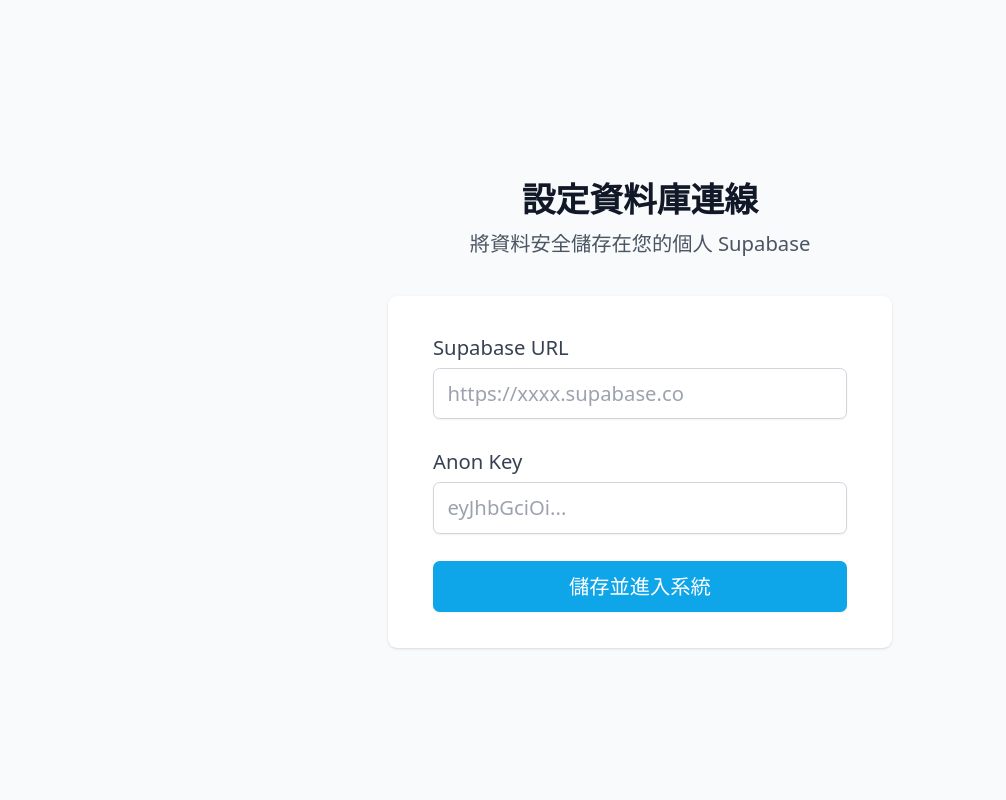
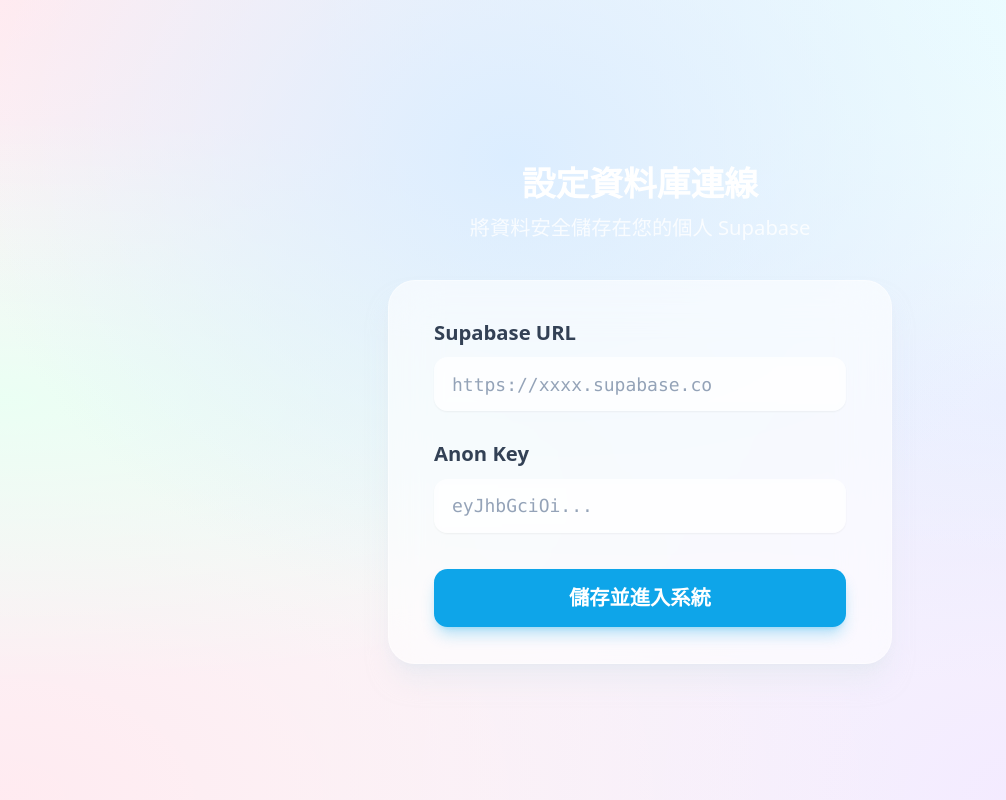
Before and after one commit to jasonSOUI/claim-app, a Vue app: page /#/setup in a window 1280 px wide. Shown: the whole page, without its empty margins (0-1006 px from the left). Built offline with nearby package versions, Linux system fonts and the light colour scheme.

Commit message:
style: apply glassmorphism to setup page

```diff
--- a/src/views/Setup.vue
+++ b/src/views/Setup.vue
@@ -29,39 +29,39 @@
 </script>
 
 <template>
-  <div class="min-h-screen bg-gray-50 flex flex-col justify-center py-12 sm:px-6 lg:px-8">
+  <div class="min-h-screen flex flex-col justify-center py-12 sm:px-6 lg:px-8 glass-bg">
     <div class="sm:mx-auto sm:w-full sm:max-w-md">
-      <h2 class="mt-6 text-center text-3xl font-extrabold text-gray-900">
+      <h2 class="mt-6 text-center text-3xl font-extrabold text-white">
         設定資料庫連線
       </h2>
-      <p class="mt-2 text-center text-lg text-gray-600">
+      <p class="mt-2 text-center text-lg text-white/80 font-medium">
         將資料安全儲存在您的個人 Supabase
       </p>
     </div>
 
     <div class="mt-8 sm:mx-auto sm:w-full sm:max-w-md">
-      <div class="bg-white py-8 px-4 shadow sm:rounded-lg sm:px-10">
+      <div class="glass-panel py-8 px-4 shadow-2xl sm:rounded-3xl sm:px-10">
         <form class="space-y-6" @submit.prevent="handleSave">
           <div>
-            <label class="block text-lg font-medium text-gray-700">Supabase URL</label>
-            <div class="mt-1">
-              <input v-model="url" type="text" required class="appearance-none block w-full px-3 py-2 border border-gray-300 rounded-md shadow-sm placeholder-gray-400 focus:outline-none focus:ring-brand focus:border-brand sm:text-lg" placeholder="https://xxxx.supabase.co" />
+            <label class="block text-lg font-bold text-slate-700 dark:text-slate-300">Supabase URL</label>
+            <div class="mt-2">
+              <input v-model="url" type="text" required class="appearance-none block w-full px-4 py-3 glass-input rounded-xl shadow-sm placeholder-slate-400 focus:outline-none focus:ring-2 focus:ring-brand font-mono" placeholder="https://xxxx.supabase.co" />
             </div>
           </div>
 
           <div>
-            <label class="block text-lg font-medium text-gray-700">Anon Key</label>
-            <div class="mt-1">
-              <input v-model="key" type="password" required class="appearance-none block w-full px-3 py-2 border border-gray-300 rounded-md shadow-sm placeholder-gray-400 focus:outline-none focus:ring-brand focus:border-brand sm:text-lg" placeholder="eyJhbGciOi..." />
+            <label class="block text-lg font-bold text-slate-700 dark:text-slate-300">Anon Key</label>
+            <div class="mt-2">
+              <input v-model="key" type="password" required class="appearance-none block w-full px-4 py-3 glass-input rounded-xl shadow-sm placeholder-slate-400 focus:outline-none focus:ring-2 focus:ring-brand font-mono" placeholder="eyJhbGciOi..." />
             </div>
           </div>
 
-          <div v-if="errorMsg" class="text-red-500 text-lg">
+          <div v-if="errorMsg" class="text-red-400 font-bold bg-red-900/20 p-3 rounded-lg text-center">
             {{ errorMsg }}
           </div>
 
-          <div>
-            <button type="submit" class="w-full flex justify-center py-2 px-4 border border-transparent rounded-md shadow-sm text-lg font-medium text-white bg-brand hover:bg-sky-600 focus:outline-none focus:ring-2 focus:ring-offset-2 focus:ring-brand transition-colors">
+          <div class="pt-2">
+            <button type="submit" class="w-full flex justify-center py-3 px-4 rounded-xl shadow-lg shadow-brand/30 text-lg font-bold text-white bg-brand hover:bg-sky-500 focus:outline-none focus:ring-2 focus:ring-offset-2 focus:ring-brand transition-all transform hover:scale-105 active:scale-95">
               儲存並進入系統
             </button>
           </div>
```
